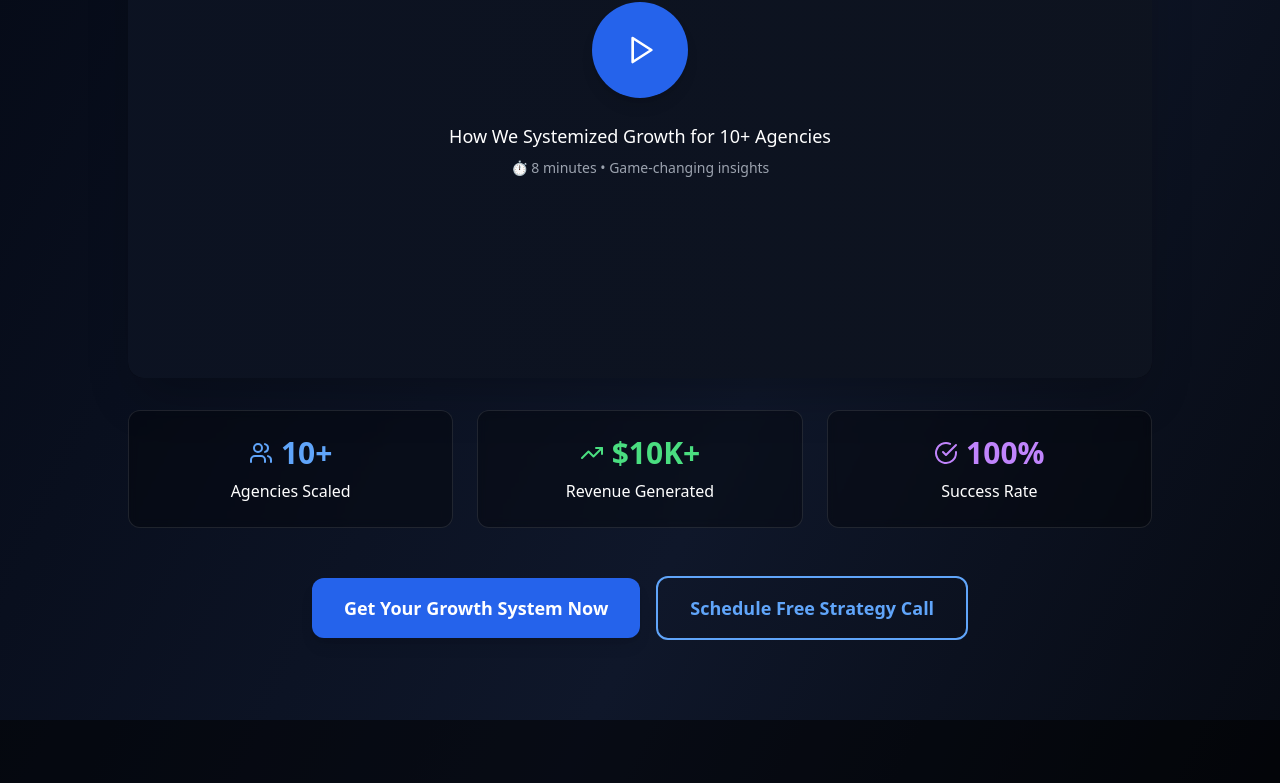
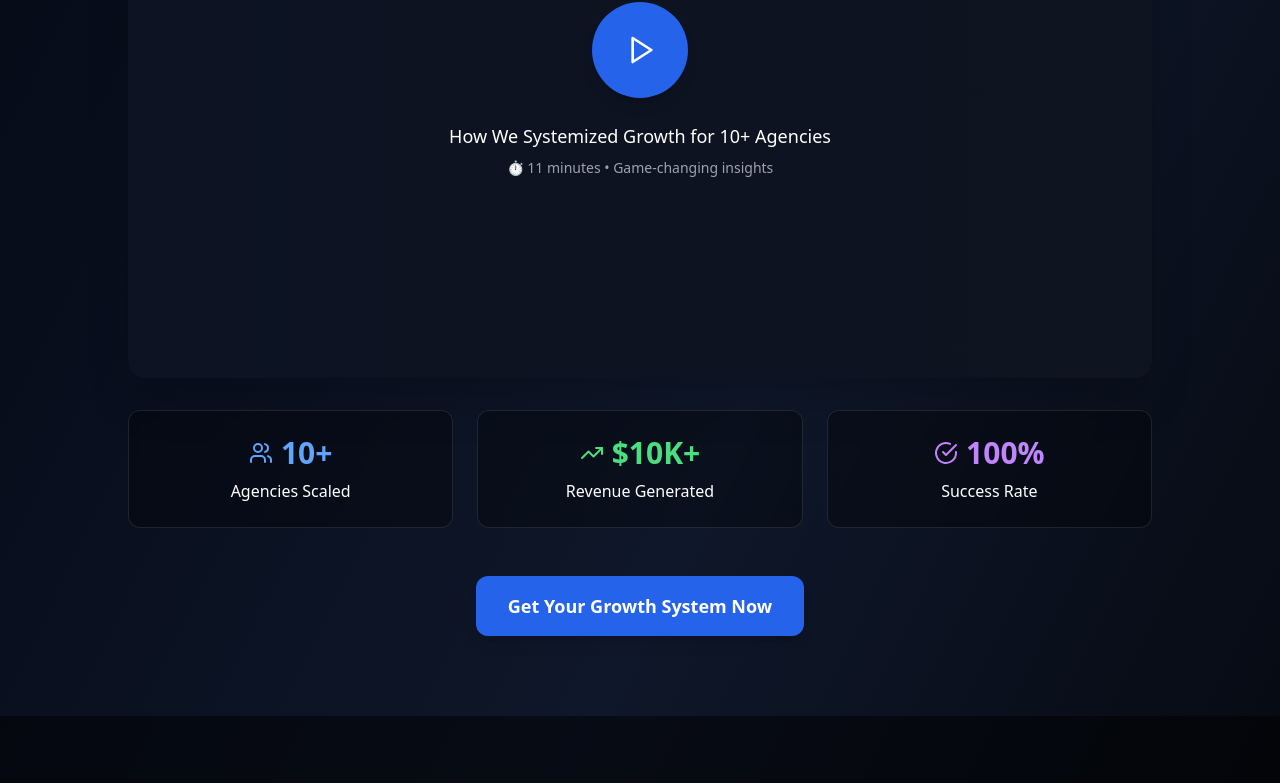
Before and after one commit to zSapphire-Games/drivnsystemmm, a React (Vite) app in the folder project/: page / in a window 1280 px wide. Shown: the part 670-1453 px from the top of the page. Built offline with nearby package versions, Linux system fonts and the light colour scheme.

Commit message:
Update App.tsx

```diff
--- a/project/src/App.tsx
+++ b/project/src/App.tsx
@@ -103,7 +103,7 @@ function App() {
                       How We Systemized Growth for 10+ Agencies
                     </p>
                     <p className="text-gray-400 text-sm mt-2">
-                      ⏱ 8 minutes • Game-changing insights
+                      ⏱ 11 minutes • Game-changing insights
                     </p>
                   </div>
                 ) : (
@@ -154,9 +154,6 @@ function App() {
           <div className="flex flex-col sm:flex-row gap-4 justify-center items-center">
             <button className="bg-blue-600 hover:bg-blue-700 text-white px-8 py-4 rounded-xl font-bold text-lg transition-all duration-300 transform hover:scale-105 shadow-lg">
               Get Your Growth System Now
-            </button>
-            <button className="border-2 border-blue-400 text-blue-400 hover:bg-blue-400 hover:text-white px-8 py-4 rounded-xl font-bold text-lg transition-all duration-300">
-              Schedule Free Strategy Call
             </button>
           </div>
         </div>
```
